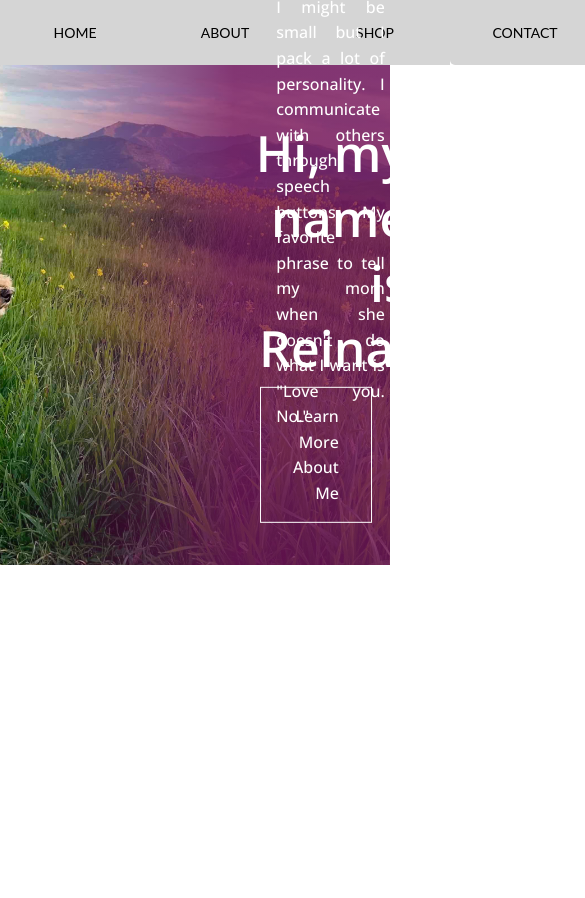
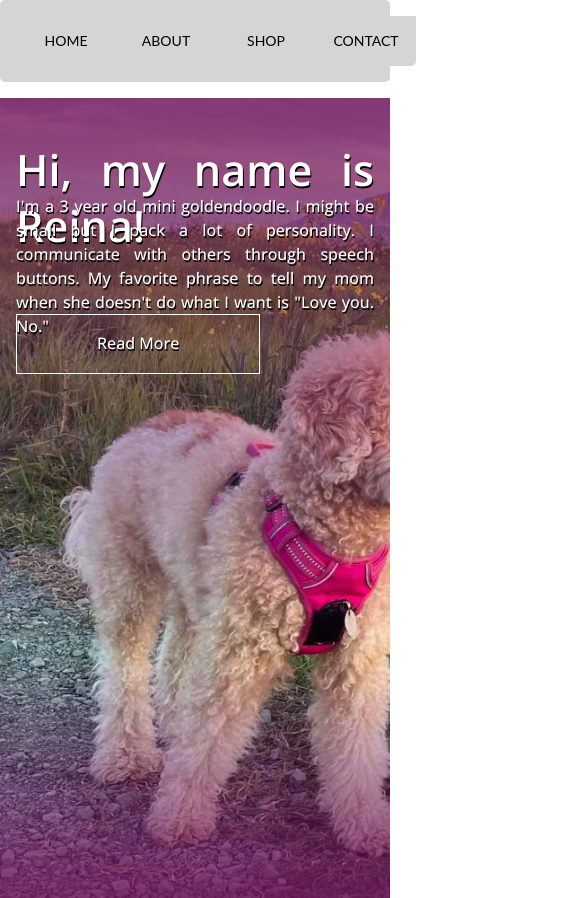
Before and after one commit to sfong-artdm173/Web-Design-Class, a plain HTML site: page artdm173/lab/lab3/index.html in a window 390 px wide. Shown: the whole page, 585 px wide, since content can reach past the window. Before the commit the page ends 844 px from the top, so only its background shows below. Drawn offline with nearby package versions, Linux system fonts and the light colour scheme.

Commit message:
Lab 3 mobile & desktop responsive

```diff
--- a/artdm173/lab/lab3/css/main.css
+++ b/artdm173/lab/lab3/css/main.css
@@ -11,6 +11,221 @@ html, body {
         color:#000;
         line-height:1.6;
     }
+
+
+/*#region Navigation */
+
+nav {
+    text-align: center;
+    margin: 0;
+  }
+
+      ul {
+          list-style: none;
+          padding: 1rem;
+          margin: 0;
+          display: grid;
+          grid-auto-flow: column;
+          justify-content: space-around;
+          background: #d5d5d5;
+          border-radius: 5px;
+      }
+
+      li {
+          float: left;
+          width: 100px;
+          height: 50px;
+          line-height: 50px;
+          position: relative;
+          text-transform: uppercase;
+          font-size: 14px;
+          color: #d5d5d5;
+          cursor: pointer;
+      }
+
+      li:hover {
+          background: #d5d5d5;
+          border-radius: 5px;
+      }
+
+
+  ul.drop-menu {
+      top: 100%;
+      left: 0%;
+      width: 100%;
+      padding: 0;
+      display: grid;
+      grid-auto-flow: row;
+
+  }
+
+      li {
+          background: #d5d5d5;
+          color: #000;
+          font-family: lato,sans-serif;
+      }
+
+      li:hover{
+          background: #ca0668;
+          color: #fff;
+          animation-fill-mode: forwards;
+
+      }
+
+      li:last-child {
+          border-radius: 0px 0px 5px 5px
+      }
+
+  /***** Default Trigger*****/
+
+  /*HIDE*/
+  ul.drop-menu li {
+    display: none;
+}
+
+  /*SHOW*/
+  li:hover ul.drop-menu li {
+    display:block;
+
+  }
+
+
+  /***** MENU *****/
+
+  li:hover ul.drop-menu.menu {
+      opacity: 1;
+      animation: menu 300ms ease-in forwards;
+  }
+
+
+
+  @keyframes menu {
+      0% {
+          opacity:0;
+          transform:rotateY(-90deg), translateY(30px);
+      };
+      100% {
+          opacity:1;
+          transform:rotateY(0deg), translateY(0px);
+      };
+  }
+
+  /*#endregion*/
+
+
+/*#region Hero*/
+
+.hero-image {
+    background-image: linear-gradient(0deg, rgba(117,19,93,0.8) 0%, rgba(225,188,65,0) 30%, rgba(117,19,93,0.8) 100%),
+    url('../images/reina.jpg');
+    height: 800px;
+    width: 100%;
+    background-position:left;
+    background-size: cover;
+    position: relative;
+    animation-name: hero-image;
+    animation-duration:3s;
+    animation-fill-mode: forwards;
+    margin:0px;
+}
+
+@keyframes hero-image {
+    0% {opacity: 0;}
+    100% {opacity: 1;}
+}
+
+
+.hero-header h1 {
+    font-size: 2.7rem;
+    text-shadow: #000 1px 2px;
+    line-height: 1.3;
+    position:relative;
+    text-align: justify;
+    margin:1rem;
+    transform: translate(0%, 30%);
+    color: white;
+    animation: heading;
+    animation-duration: 3s;
+    animation-fill-mode: forwards;
+
+}
+
+@keyframes heading {
+    0% {top: -1000px;}
+    100% {top: 10px;}
+
+}
+
+.content {
+    font-size: 1rem;
+    line-height: 1.5;
+    text-shadow: #000 1px 2px;
+    position:absolute;
+    margin:1rem;
+    text-align:justify;
+    top: 10%;
+    transform: translate(0%, 0%);
+    color: white;
+    animation: content 3s ease-in;
+
+
+}
+
+@keyframes content {
+    0% {left: -1000px;}
+    100% {left: 0%;}
+
+}
+
+.btn {
+    display: inline-block;
+    color:#fff;
+    text-decoration:none;
+    text-shadow: #000 1px 2px;
+    text-align: center;
+    padding: 1rem 5rem;
+    margin: 1rem;
+    border: #fff 1px groove;
+    opacity:0;
+    position:absolute;
+    text-align: right;
+    top: 25%;
+
+    transform: translate(0%, 0%);
+    animation: btn 3s ease-in forwards;
+    cursor: pointer;
+
+
+}
+
+.btn:hover {
+    background-color: #ca0668;
+    color: #fff;
+    box-shadow: rgba(117, 19, 93,.8) 3px 3px 3px 3px;
+  }
+
+
+  @keyframes btn {
+    0% {opacity: 0;}
+    100% {opacity: 1;}
+}
+
+/*#endregion*/
+
+
+
+/*#endregion*/
+
+
+@media only screen and (min-width : 700px) {
+
+
+
+
+    }
+
+
+@media only screen and (min-width : 1000px) {
 
 
 /*#region Hero*/
@@ -225,18 +440,4 @@ li:hover ul.drop-menu.menu-1 li {
 /*#endregion*/
 
 
-
-/*#endregion*/
-
-
-@media only screen and (min-width : 700px) {
-
-
-
-
-    }
-
-
-@media only screen and (min-width : 1000px) {
-
 }
--- a/artdm173/lab/lab3/index.html
+++ b/artdm173/lab/lab3/index.html
@@ -51,7 +51,7 @@
                 <div class="content">
                     I'm a 3 year old mini goldendoodle. I might be small but I pack a lot of personality. I communicate with others through speech buttons. My favorite phrase to tell my mom when she doesn't do what I want is "Love you. No."
                 </div>
-                <a href="#" class="btn">Learn More About Me</a>
+                <a href="#" class="btn">Read More</a>
             </div>
 
             <div class="trigger">
```
